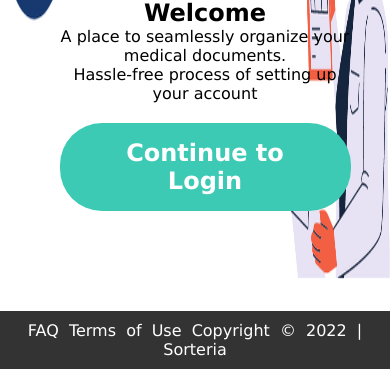
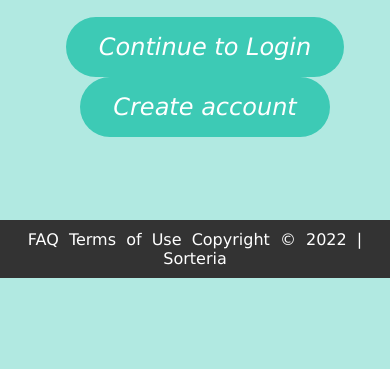
Before and after one commit to BlackDeath1107/SorteriaDiversion2k22, a plain HTML site: page frontpage.html in a window 390 px wide. Shown: the part 566-935 px from the top of the page. After the commit the page ends 844 px from the top, so only its background shows below. Drawn offline with Linux system fonts and the light colour scheme.

Commit message:
Updation of files
Updated visuals, buttons and references

```diff
--- a/frontpage.css
+++ b/frontpage.css
@@ -124,8 +124,16 @@ nav img{
   }
 }
 
+@media (max-width: 768px)
+{
+  body{
+    background-image: none;
+    background-color: rgba(61, 202, 181,0.4);
+  }
+}
+
 .myButton {
-  margin-left: 20px;
+ margin-left: 20px;
  background-color:var(--light);
  border-radius:42px;
  display:inline-block;
@@ -133,7 +141,8 @@ nav img{
  color:#ffffff;
  font-family:Verdana;
  font-size:24px;
- font-weight:bold;
+ font-weight:500;
+ font-style:italic;
  padding:16px 33px;
  text-decoration:none;
 }
@@ -145,7 +154,7 @@ main{
   text-align: center;
   width: 90vw;
   margin: 0 auto;
-  padding: 100px 20px;
+  padding: 70px 20px;
 }
 
 article{
--- a/frontpage.html
+++ b/frontpage.html
@@ -34,11 +34,10 @@
       <article class="content">
         <img src="media-files/png/Sorteria_Logo__2_-removebg-preview.png">
         <br><br>
-       <h1>Welcome</h1>
-       <p>A place to seamlessly organize your medical documents.<br>Hassle-free process of setting up
-       your account</p>
+        <h1>Welcome</h1>
      </article>
       <a href="signin.html" class="myButton">Continue to Login</a>
+      <a href="signup.html" class="myButton">Create account</a>
     </main>
 
     <footer class="bottom-footer">
```
Also changed, not shown: signin.html (+1 -1 lines).
